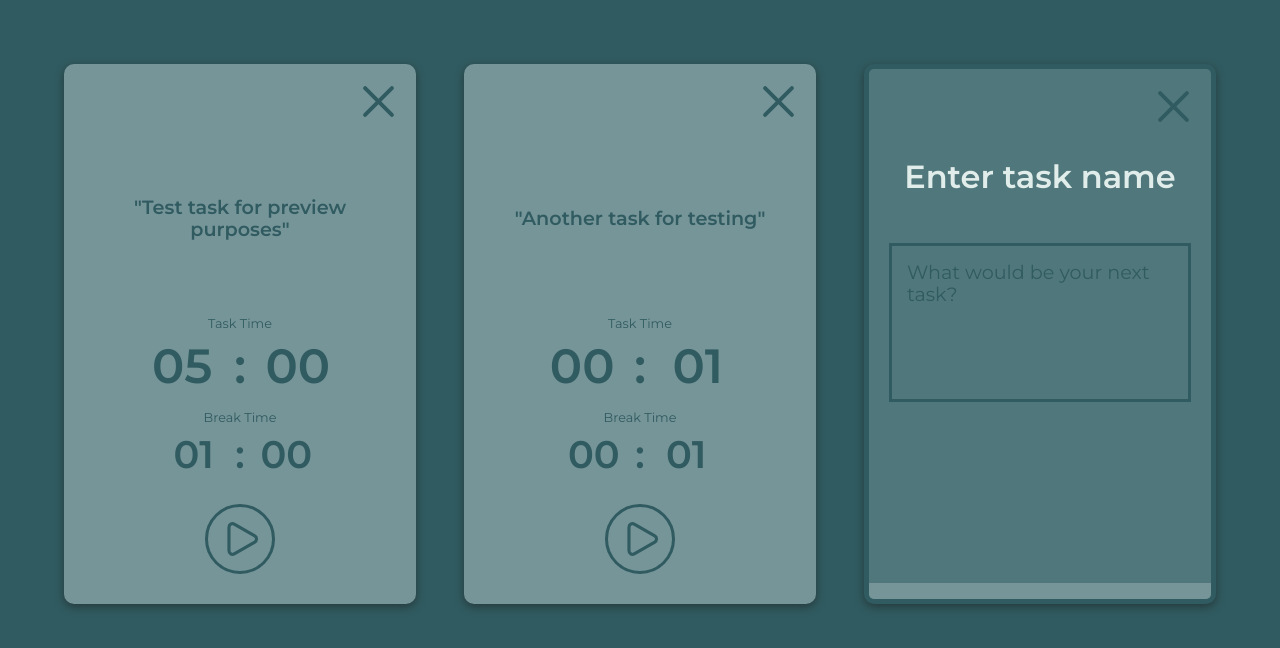
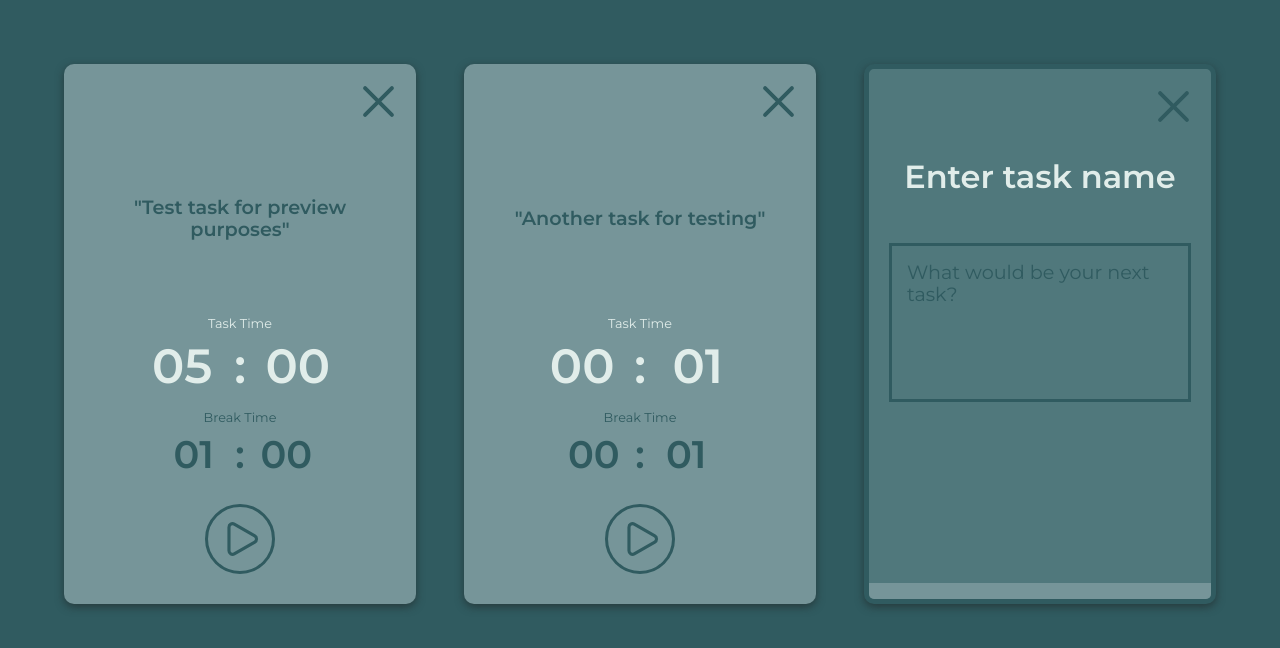
Before and after one commit to jchojna/task-timer, a React (Create React App) app: page / in a window 1280 px wide. Both pictures are taken after a click on the button "Add New Task". Shown: the top 648 px of the page. Built offline with nearby package versions, Linux system fonts and the light colour scheme.

Commit message:
style(Task): add transition effects for edit modes in Task component

```diff
--- a/src/components/Task.js
+++ b/src/components/Task.js
@@ -183,8 +183,8 @@ class Task extends Component {
         <div
           className={taskContainerClass}
           style={animationStyle}
-          draggable="true"
-          onDragStart={(e) => e.dataTransfer.setData('text/plain',null)}
+          //draggable="true"
+          //onDragStart={(e) => e.dataTransfer.setData('text/plain',null)}
         >
           {/* TASK  NAME */}
           <EditableText
--- a/src/scss/EditableText.scss
+++ b/src/scss/EditableText.scss
@@ -11,6 +11,7 @@
   padding: 15px;
   position: relative;
   text-align: center;
+  transition: opacity $card-edit;
   height: 100%;
   width: 100%;
 
@@ -44,12 +45,16 @@
     flex-direction: column;
     height: 100%;
     left: 0;
+    opacity: 0;
     position: absolute;
     top: 0;
+    transition: opacity $card-edit, visibility 0s $card-edit;
     visibility: hidden;
     width: 100%;
 
     &--visible {
+      opacity: 1;
+      transition: opacity $card-edit, visibility 0s;
       visibility: visible;
     }
   }
--- a/src/scss/Task.scss
+++ b/src/scss/Task.scss
@@ -6,7 +6,7 @@
 
   .Task__container {
     align-items: start;
-    background: $color-primary;
+    background-color: $color-primary;
     //border: $card-border;
     border-radius: $radius-card;
     box-shadow: $card-shadow;
@@ -25,6 +25,7 @@
     padding: $card-padding;
     position: relative;
     transform: rotate3d(0, 1, 0, -90deg);
+    transition: background-color $card-edit;
     user-select: none;
     visibility: hidden;
 
@@ -41,7 +42,7 @@
     }
 
     &--editMode {
-      background: $color-light-background;
+      background-color: $color-light-background;
     }
   }
 
@@ -57,6 +58,7 @@
     @include button;
     @include flex-center;
     fill: $color-background;
+    transition: opacity $card-edit;
     width: $close-button;
 
     &:hover {
@@ -65,7 +67,15 @@
 
     &--accept {
       fill: $color-white;
+      opacity: 0;
+      transition: opacity $card-edit, visibility 0s $card-edit;
       visibility: hidden;
+    }
+
+    &--visible {
+      opacity: 1;
+      transition: opacity $card-edit, visibility 0s;
+      visibility: visible;
     }
 
     &--disabled {
@@ -86,6 +96,7 @@
       transition:
         background-color $hover-icon,
         border-color $hover-icon,
+        opacity $card-edit,
         stroke $hover-icon;
       width: 70px;
 
@@ -95,10 +106,6 @@
         border-color: $color-warning;
         stroke: $color-primary;
       }
-    }
-
-    &--visible {
-      visibility: visible;
     }
   }
 
--- a/src/scss/TotalTime.scss
+++ b/src/scss/TotalTime.scss
@@ -11,9 +11,11 @@
   grid-template-columns: 2.6em auto 2.6em;
   justify-content: center;
   text-align: center;
+  transition: opacity $card-edit;
   width: 100%;
 
   &--taskTime {
+    color: $color-white;
     font-size: 2.5em;
     grid-area: taskTime;
   }
@@ -55,13 +57,17 @@
     border: 2px solid transparent;
     grid-area: text;
     margin: 0;
+    opacity: 0;
     padding: 5px;
     width: 100%;
     word-break: break-word;
     text-align: center;
+    transition: opacity $card-edit, visibility 0s $card-edit;
     visibility: hidden;
 
     &--visible {
+      opacity: 1;
+      transition: opacity $card-edit, visibility 0s;
       visibility: visible;
     }
   }
@@ -74,13 +80,17 @@
     height: 100%;
     left: 0;
     outline: none;
+    opacity: 0;
     position: absolute;
     text-align: center;
     top: 0;
+    transition: opacity $card-edit, visibility 0s $card-edit;
     width: 100%;
     visibility: hidden;
 
     &--visible {
+      opacity: 1;
+      transition: opacity $card-edit, visibility 0s;
       visibility: visible;
     }
 
--- a/src/scss/_variables.scss
+++ b/src/scss/_variables.scss
@@ -7,6 +7,7 @@ $fade-stopTask: 0.3s;
 $time-alert: 0.3s;
 $card-rotation: 0.5s;
 $hover-card: 0.4s;
+$card-edit: 0.4s;
 $toggle-button: 0.5s;
 $new-task-button: 0.5s;
 // COLORS
```
